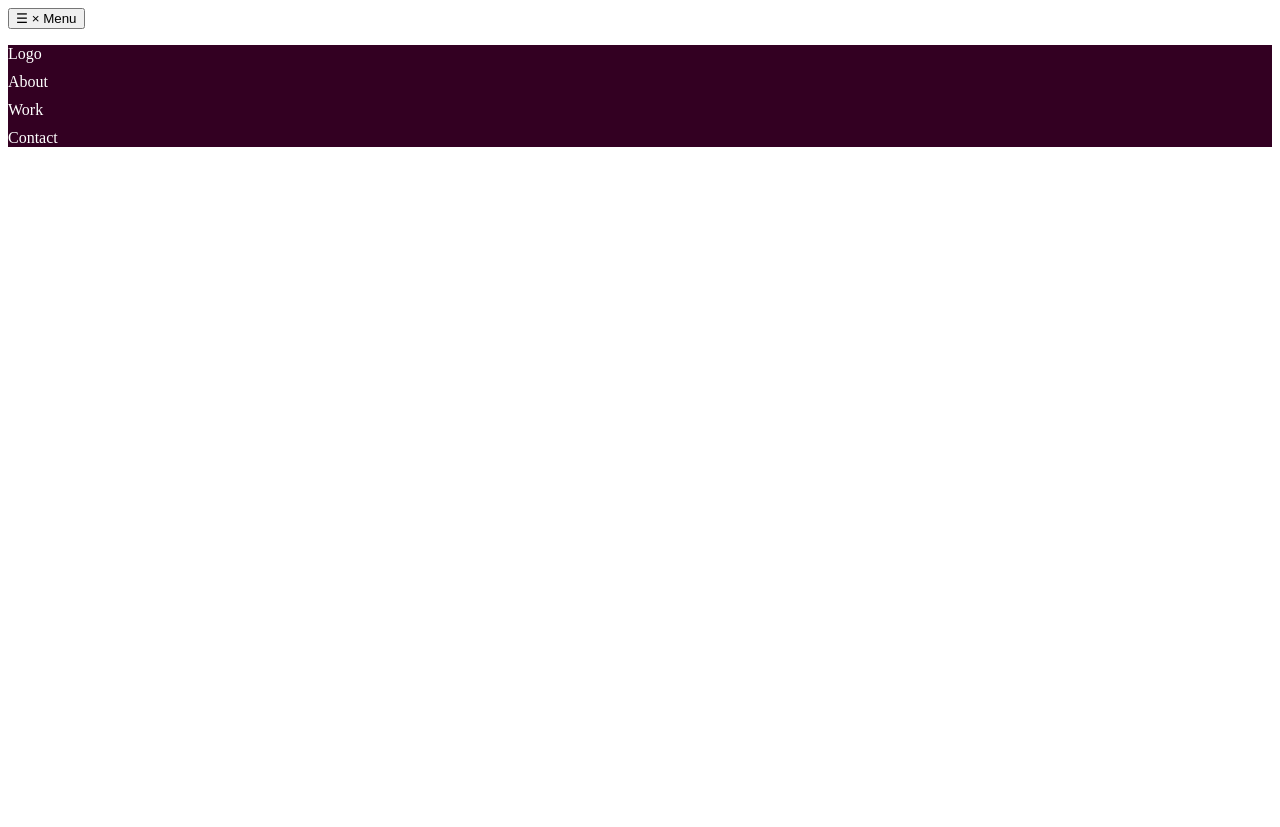
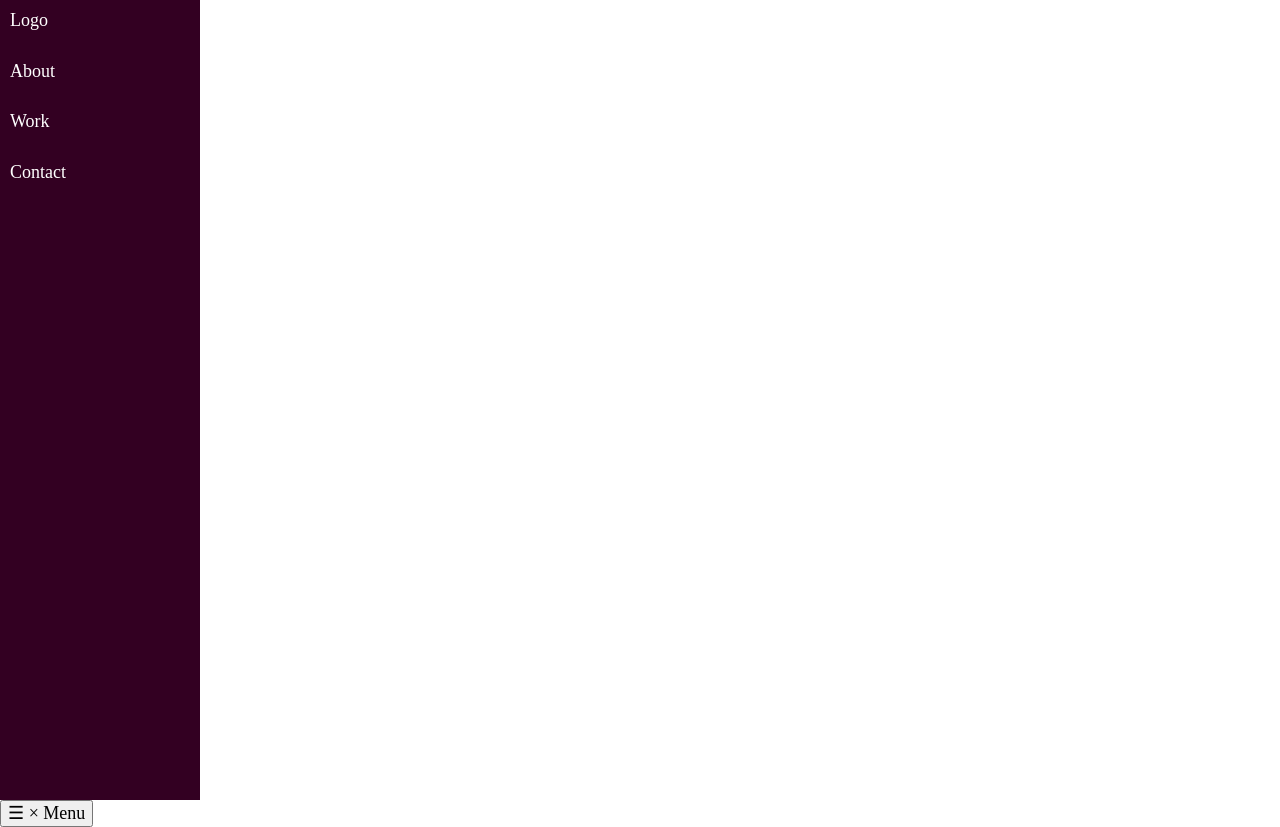
Before and after one commit to MDykeman/p-website, a website: page index.html in a window 1280 px wide. Before the commit the page ends 800 px from the top, so only its background shows below. Drawn offline with nearby package versions, Linux system fonts and the light colour scheme.

Commit message:
Nav Menu Styling

```diff
--- a/index.html
+++ b/index.html
@@ -5,7 +5,7 @@
     <meta charset="UTF-8">
     <meta name="viewport" content="width=device-width, initial-scale=1.0">
     <meta http-equiv="X-UA-Compatible" content="ie=edge">
-    <link rel="stylesheet" href="node_modules/normalize.css/">
+    <link rel="stylesheet" href="node_modules/normalize.css/normalize.css">
     <link rel="stylesheet" href="style.css">
     <title>Document</title>
 </head>
@@ -13,26 +13,28 @@
 <body>
 
     <nav class="menu">
+        <ul>
+            <li>
+                <a href="#">Logo</a>
+            </li>
+            <li>
+                <a href="#">About</a>
+            </li>
+            <li>
+                <a href="#">Work</a>
+            </li>
+            <li>
+                <a href="#">Contact</a>
+            </li>
+        </ul>
+    </nav>
+    <div class="page-wrap">
         <button aria-expanded="false" aria-controls="menu-list">
             <span class="open">☰</span>
             <span class="close">×</span>
             Menu
         </button>
-        <ul>
-            <li>
-                <a>Logo</a>
-            </li>
-            <li>
-                <a>About</a>
-            </li>
-            <li>
-                <a>Work</a>
-            </li>
-            <li>
-                <a>Contact</a>
-            </li>
-        </ul>
-    </nav>
+    </div>
 
 </body>
 
--- a/style.css
+++ b/style.css
@@ -1,17 +1,36 @@
+:root {
+    font-size: 18px;
+}
+
 /* Navigation */
+
+nav {
+    background-color: #330022;
+    width: 200px;
+    height: 100vh;
+}
 
 .menu ul {
     display: grid;
     grid-gap: 10px;
     padding: 0;
+    margin: 0;
     list-style: none;
-    grid-template-columns: repeat(autofit, minmax(100px, 1fr));
     background-color: #330022;
     color: white;
 }
 
 .menu a {
     display: block;
-    /* background-color: #30332e;
-    color: white; */
+    text-decoration: none;
+    color: white;
+    padding: 10px;
 }
+
+.page-wrap {
+    position: absolute;
+}
+
+[aria-controls="menu-list"] {
+    position: relative;
+}
```
